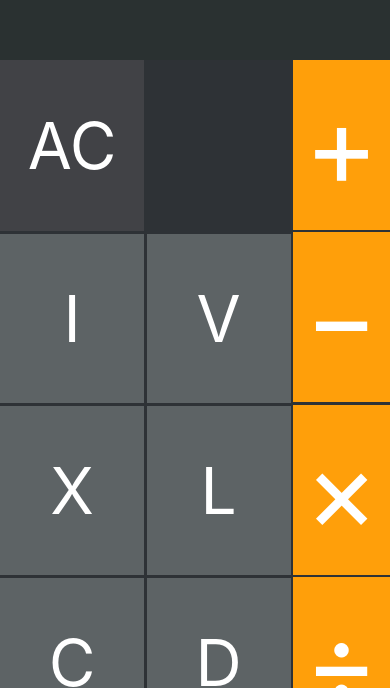
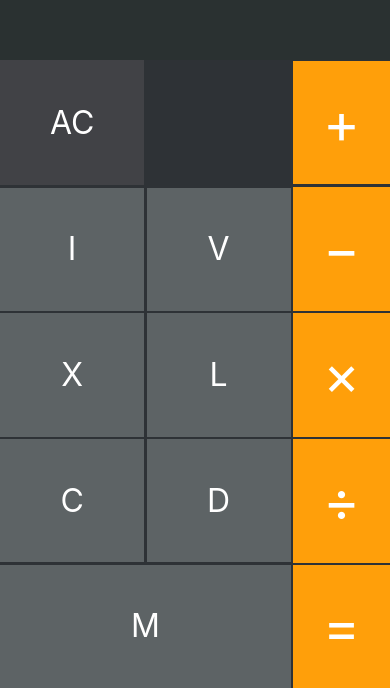
Before and after one commit to yoonslee/roman-numeral-calculator, a React (Create React App) app: page / in a window 390 px wide. Shown: the part 156-844 px from the top of the page. Built offline with nearby package versions, Linux system fonts and the light colour scheme.

Commit message:
make mobile responsive

```diff
--- a/src/App.js
+++ b/src/App.js
@@ -11,6 +11,9 @@ const BUTTON_TYPES = {
   NUMERAL: "NUMERAL"
 };
 
+const breakpoints = [768, 320];
+const mq = breakpoints.map(bp => `@media (max-width: ${bp}px)`);
+
 const Button = styled.button`
   border: none;
   background: none;
@@ -22,6 +25,19 @@ const Button = styled.button`
   display: flex;
   justify-content: center;
   align-items: center;
+  touch-action: manipulation;
+
+  position: ${props => {
+    if (props.buttonType === BUTTON_TYPES.OPERATION) {
+      return `relative`;
+    }
+  }};
+
+  top: ${props => {
+    if (props.buttonType === BUTTON_TYPES.OPERATION) {
+      return `0.05rem`;
+    }
+  }};
 
   font-size: ${props => {
     if (props.buttonType === BUTTON_TYPES.OPERATION) {
@@ -30,6 +46,26 @@ const Button = styled.button`
 
     return `4rem`;
   }};
+
+  ${mq[0]} {
+    font-size: ${props => {
+      if (props.buttonType === BUTTON_TYPES.OPERATION) {
+        return `calc(7rem / 2)`;
+      }
+
+      return `calc(4rem / 2)`;
+    }};
+  }
+
+  ${mq[1]} {
+    font-size: ${props => {
+      if (props.buttonType === BUTTON_TYPES.OPERATION) {
+        return `calc(7rem / 3)`;
+      }
+
+      return `calc(4rem / 3)`;
+    }};
+  }
 
   border: ${props => {
     if (props.active) {
@@ -47,7 +83,8 @@ const Button = styled.button`
     }
   }};
 
-  &:active {
+  &:active,
+  &:focus {
     background-color: ${props => {
       if (props.buttonType === BUTTON_TYPES.EDIT) {
         return `#5D6365`;
@@ -69,8 +106,22 @@ const Input = styled.input`
   padding: 2rem;
   padding-top: 4rem;
 
+  ${mq[0]} {
+    font-size: calc(5rem / 1);
+    padding: calc(2rem / 1);
+    padding-top: calc(4rem / 1);
+  }
+
+  ${mq[1]} {
+    font-size: calc(5rem / 1.4);
+    padding: calc(2rem / 1.4);
+    padding-top: calc(4rem / 1.4);
+  }
+
   outline: none;
   text-align: right;
+  border-radius: 0;
+  -webkit-appearance: none;
 `;
 
 const RootContainer = styled.div`
```
